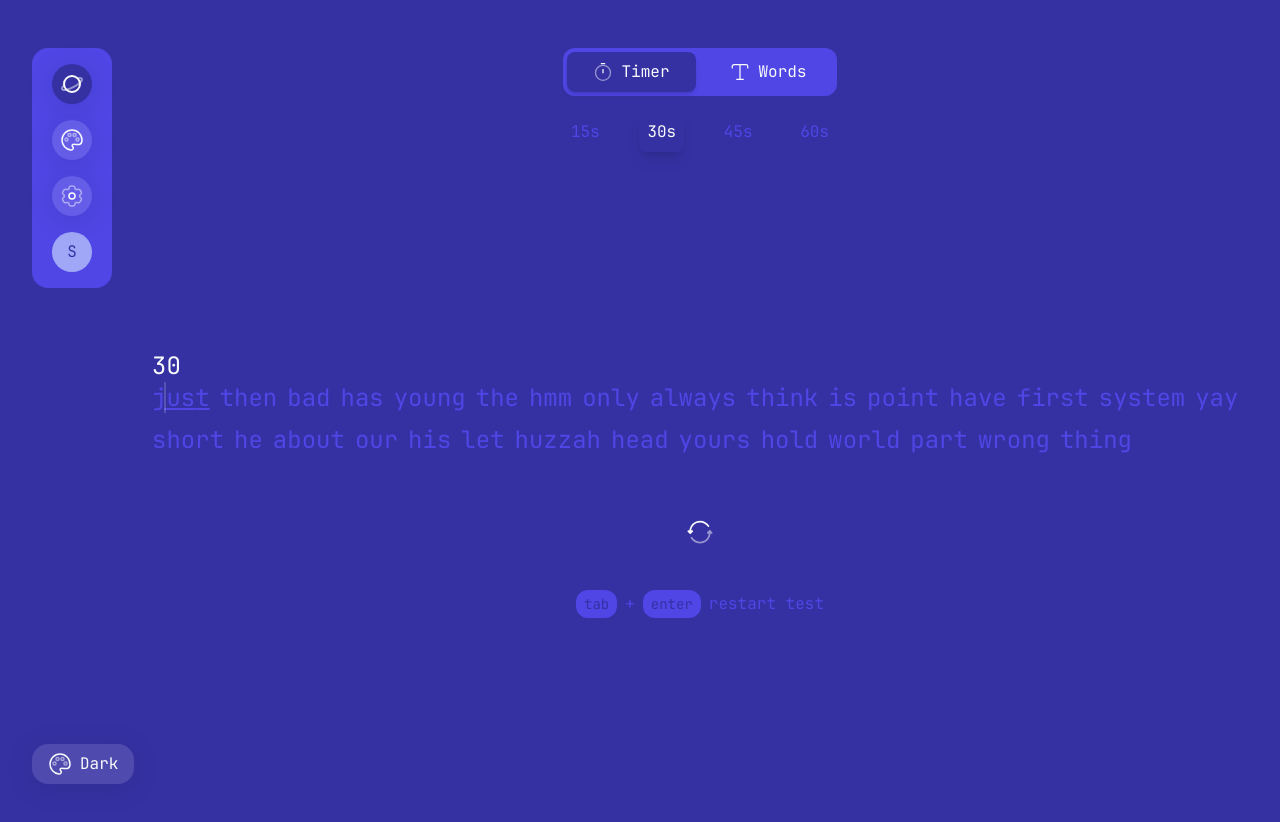
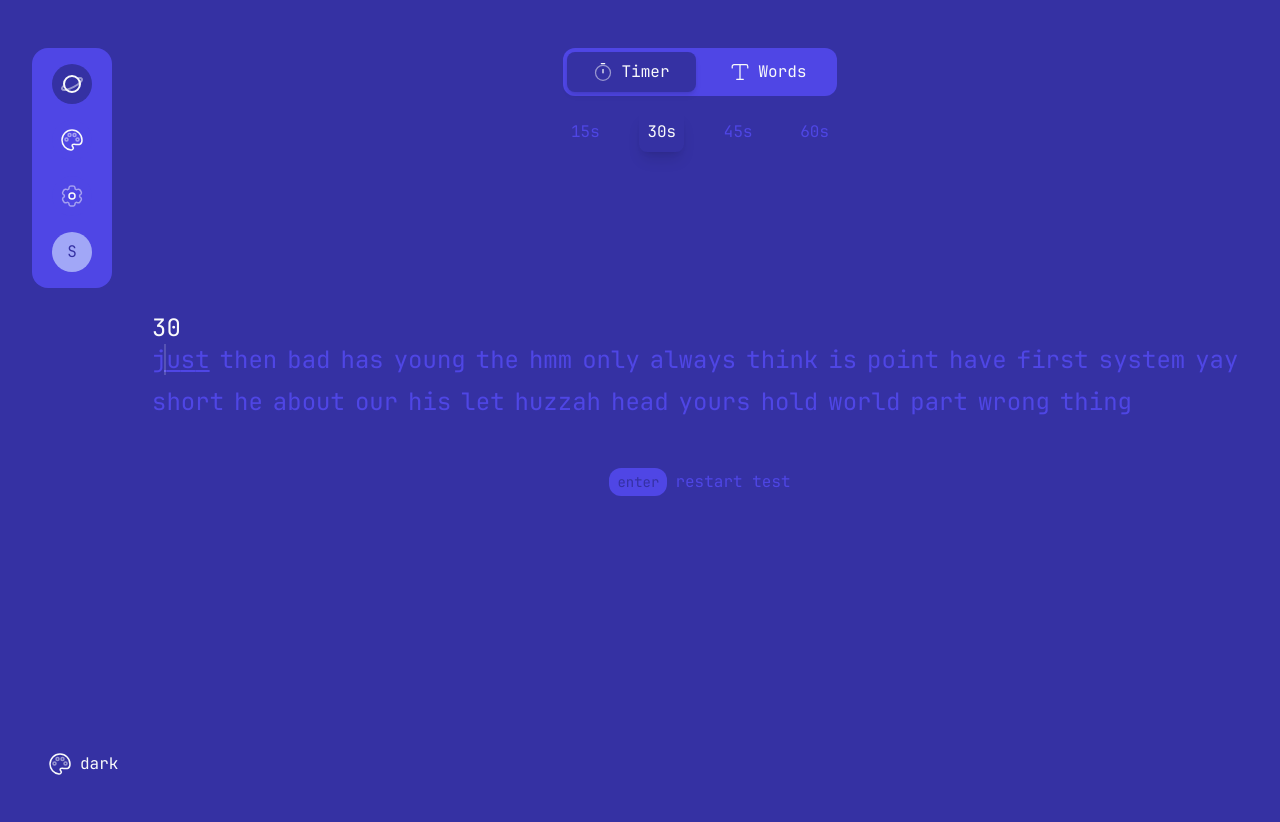
Before and after one commit to MohammadMosavat/donkeyTyping, a Next.js app in the folder client/: page / in a window 1280 px wide. Shown: the top 822 px of the page. After the commit the page ends 800 px from the top, so only its background shows below. Built offline with nearby package versions, Linux system fonts and the light colour scheme; sample sign-in values are in the browser's storage.

Commit message:
fix the quick start section on typing

```diff
--- a/client/src/app/layout.tsx
+++ b/client/src/app/layout.tsx
@@ -4,6 +4,7 @@ import "./globals.css";
 import { Toaster } from "react-hot-toast";
 import Header from "@/components/Header";
 import ReduxProvider from "@/providers/ReduxProviders";
+import Footer from "@/components/footer";
 
 const geistSans = Geist({
   variable: "--font-geist-sans",
@@ -36,6 +37,7 @@ export default function RootLayout({
           <div className="md:my-4 flex flex-col items-center my-20 w-full">
             {children}
           </div>
+          <Footer />
         <Toaster position={"bottom-center"} toastOptions={{
             className: 'font-JetBrainsMono text-secondary',
             style: {
--- a/client/src/app/page.tsx
+++ b/client/src/app/page.tsx
@@ -62,7 +62,7 @@ const Home = () => {
   };
 
   const handleKeyPress = useCallback((e: KeyboardEvent) => {
-    if (e.key !== "Escape") {
+    if (e.key !== "Escape" && e.key !== "Enter") {
       setIsTyping(true);
     }
   }, []);
@@ -76,7 +76,18 @@ const Home = () => {
 
   useEffect(() => {
     const handleKeyDown = (event: KeyboardEvent) => {
+      if (event.key == "Enter" && quickStart == "default") {
+        event.preventDefault();
+        regenerateWords(event);
+      }
+      if (event.key === "Tab") {
+        event.preventDefault();
+      }
+      if (event.key === "Enter" && quickStart == "esc") {
+        event.preventDefault();
+      }
       if (event.key === "Escape" && quickStart == "esc") {
+        event.preventDefault();
         regenerateWords(event);
       }
     };
@@ -112,10 +123,6 @@ const Home = () => {
             {quickStart == "default" ? (
               <>
                 <span className="text-fourth font-JetBrainsMono p-1 px-2 rounded-xl bg-thrid text-sm">
-                  tab
-                </span>
-                <span className="font-JetBrainsMono text-thrid">+</span>
-                <span className="text-fourth font-JetBrainsMono p-1 px-2 rounded-xl bg-thrid text-sm">
                   enter
                 </span>
               </>
@@ -131,10 +138,10 @@ const Home = () => {
         </ul>
       )
     );
-  }, [quickStart]);
+  }, [quickStart , isTyping]);
 
   return (
-    <main className="flex flex-col overflow-x-hidden items-center min-h-screen w-full">
+    <main className="flex flex-col overflow-x-hidden items-center gap-40 w-full">
       <section
         className={`flex md:w-3/12 flex-col items-center gap-6 md:gap-10 justify-center w-full ${
           !isTyping ? "visible" : "opacity-0 pointer-events-none"
@@ -148,34 +155,22 @@ const Home = () => {
         />
       </section>
 
-      <form className="flex flex-col mx-auto gap-6 md:gap-8 w-full  items-center flex-1 justify-center">
+      <form className="flex flex-col mx-auto gap-6 md:gap-8 w-full  items-center justify-center">
         <div className="flex flex-col gap-6 md:gap-10 items-start justify-between w-full">
           {Typing()}
         </div>
-        <button
+        {/* <button
           onClick={regenerateWords}
-          className="hover:shadow-xl hover:drop-shadow-xl transition-all duration-200 ease-in-out !rounded-full p-2 md:p-3"
+          className="hover:bg-thrid outline-none focus:bg-thrid transition-all duration-200 ease-in-out !rounded-full p-1 "
           tabIndex={quickStart === "esc" || quickStart === "off" ? -1 : 0}
         >
           <ReactSVG
             data-tooltip="Restart Test"
             src="/svgs/refresh.svg"
-            className="[&>div>svg]:max-md:size-5  [&>div>svg]:size-6 outline-none md:[&>div>svg]:size-7 tooltip font-JetBrainsMono [&_*]:fill-primary"
+            className="[&>div>svg]:max-md:size-5 [&>div>svg]:size-6 outline-none md:[&>div>svg]:size-7 tooltip font-JetBrainsMono [&_*]:fill-primary"
           />
-        </button>
+        </button> */}
         {refreshShortCut}
-        {!isTyping && (
-          <motion.footer
-            animate={{ opacity: 1 }}
-            initial={{ opacity: 0 }}
-            transition={{ duration: 0.3 }}
-            className={`w-full ${
-              !isTyping ? "visible" : "[&_*]:opacity-0 pointer-events-none"
-            }`}
-          >
-            <Footer />
-          </motion.footer>
-        )}
       </form>
     </main>
   );
--- /dev/null
+++ b/client/src/components/FooterItems/index.tsx
@@ -0,0 +1,17 @@
+import Button from "../MainButton";
+
+const FooterItems = ({
+  value,
+  iconSrc,
+}: {
+  value: string;
+  iconSrc: string;
+}) => {
+  return (
+    <Button tabIndex={-1} variant={undefined} className="[&_*]:stroke-primary hover:!bg-thrid" size="md" icon={iconSrc} iconPosition="left">
+      <p className="text-primary">{value}</p>
+    </Button>
+  );
+};
+
+export default FooterItems;
--- a/client/src/components/Header/index.tsx
+++ b/client/src/components/Header/index.tsx
@@ -118,7 +118,9 @@ const Header = () => {
 
         {username ? (
           <Link
-            className="capitalize max-md:hidden bg-secondary transition-all duration-200 ease-in-out text-fourth rounded-full w-10 h-10 flex items-center justify-center hover:shadow-lg hover:scale-110 font-JetBrainsMono"
+            className={`capitalize max-md:hidden bg-secondary transition-all duration-200 ease-in-out text-fourth rounded-full w-10 h-10 flex items-center justify-center hover:shadow-lg hover:scale-110 font-JetBrainsMono  ${
+              pathname === `/${username}/sort` ? "!bg-fourth text-primary [&_*]:stroke-2" : ""
+            }`}
             href={`/${username}/sort?filter=newest`}
           >
             {username?.split("")[0]}
--- a/client/src/components/MainButton/index.tsx
+++ b/client/src/components/MainButton/index.tsx
@@ -33,7 +33,7 @@ const Button = ({
     secondary:
       "bg-thrid text-primary hover:bg-thrid/90 hover:shadow-lg hover:shadow-thrid/20",
     outline: "border-2 border-primary text-primary hover:bg-primary/10",
-    ghost: "text-primary bg-glass hover:bg-primary/50",
+    ghost: "text-primary  bg-thrid hover:bg-primary/50",
   };
 
   const sizes = {
--- a/client/src/components/Settings/Behavior/index.tsx
+++ b/client/src/components/Settings/Behavior/index.tsx
@@ -24,7 +24,7 @@ const Behavior = () => {
   const QuickStartOptions = [
     { value: "off", state: "off" },
     { value: "esc", state: "esc" },
-    { value: "tab + enter", state: "default" },
+    { value: "enter", state: "default" },
   ];
 
   const FocusModeOptions = [
--- a/client/src/components/ThemeSwitcher/index.tsx
+++ b/client/src/components/ThemeSwitcher/index.tsx
@@ -84,15 +84,6 @@ export default function ThemeSwitcher() {
           );
         })}
       </ul>
-      <motion.footer
-        key={theme}
-        animate={{ opacity: 1 }}
-        initial={{ opacity: 0 }}
-        transition={{ duration: 0.3 }}
-        className="mt-4 md:mt-0"
-      >
-        <Footer />
-      </motion.footer>
     </div>
   );
 }
--- a/client/src/components/Typing/index.tsx
+++ b/client/src/components/Typing/index.tsx
@@ -225,7 +225,7 @@ function TypingGame({
       if (e.getModifierState("CapsLock")) {
         toast("Caps Lock is OFF");
       } else {
-        toast("Caps Lock is ACTIVE");
+        toast("Caps Lock is ON");
       }
     }
 
--- a/client/src/components/WpmRecord/index.tsx
+++ b/client/src/components/WpmRecord/index.tsx
@@ -157,7 +157,7 @@ const WpmRecords = ({ records }: { records: WpmRecord[] }) => {
             {availableDates.map((date, index) => (
               <div
                 key={index}
-                className="px-4 py-2 rounded-xl bg-fourth hover:bg-thrid transition-all duration-200 ease-in-out cursor-pointer text-primary"
+                className="px-4 py-2 rounded-xl hover:bg-thrid transition-all duration-200 ease-in-out cursor-pointer text-primary"
                 onClick={() => handleDateClick(date)}
               >
                 {date}
--- a/client/src/components/footer/index.tsx
+++ b/client/src/components/footer/index.tsx
@@ -2,19 +2,17 @@
 import { useSelector } from "react-redux";
 import NavLinks from "../NavLinks";
 import { RootState } from "@/store";
+import FooterItems from "../FooterItems";
+import Link from "next/link";
 
 const Footer = () => {
   const theme = useSelector((state: RootState) => state.theme.value);
 
   return (
-    <ul className="fixed [&>a>button>p]:inline-block bottom-4 left-4 w-fit max-w-xs px-4">
-      <NavLinks
-        data-tooltip="Theme"
-        className="tooltip hover:bg-thrid font-JetBrainsMono hover:shadow-lg hover:shadow-primary/20 rounded-xl w-full flex justify-center items-center"
-        iconSrc="/svgs/theme.svg"
-        link="/theme"
-        value={theme}
-      />
+    <ul className="fixed [&>a>button>p]:inline-block bottom-4 left-4 w-fit px-4">
+      <Link href="/theme" >
+        <FooterItems value={theme} iconSrc="/svgs/theme.svg" />
+      </Link>
     </ul>
   );
 };
```
